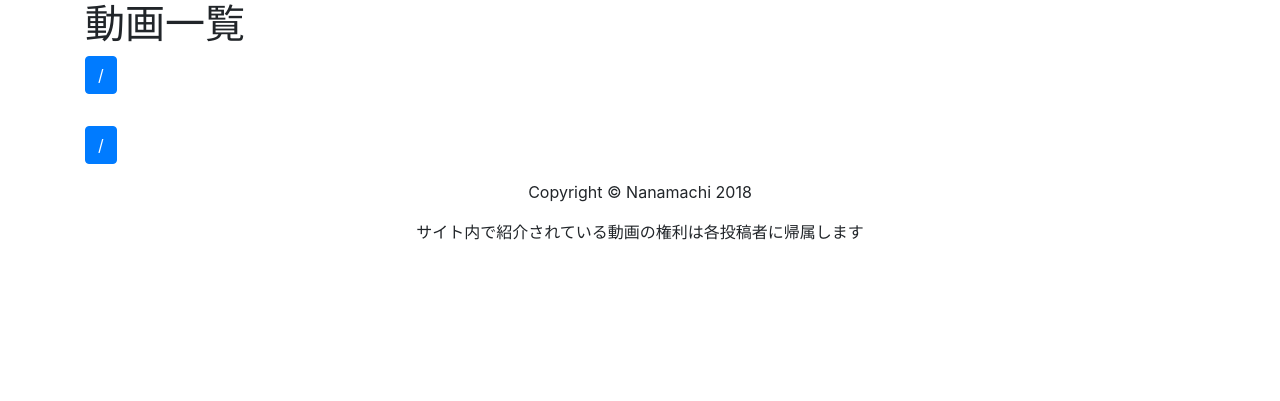
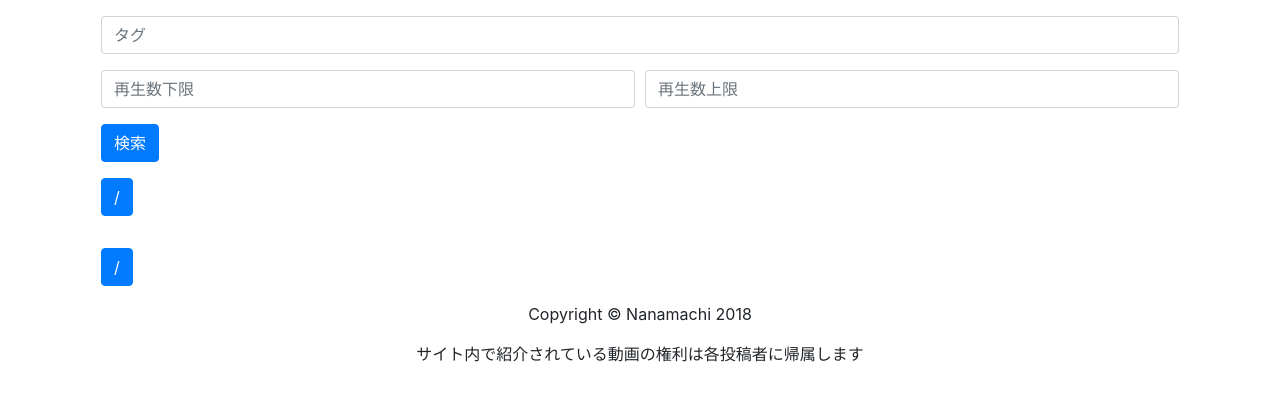
Before and after one commit to UtakoTuneProj/UtakoSite, a Django app: template movie/templates/movie/index.html in a window 1280 px wide. Shown: the part 56-457 px from the top of the page. Run offline with Django 3.2, Linux system fonts and the light colour scheme; the template is opened without the code that fills it, so the values that code supplies are empty; some libraries are stand-ins or nearby versions.

Commit message:
add searchbox

```diff
--- a/UtakoSite/templates/paginator.html
+++ b/UtakoSite/templates/paginator.html
@@ -1,5 +1,6 @@
 {% load page_with_query %}
 
+<div class="m-3">
 <ul class="pagination">
 {% if page.has_previous %}
   <li class="page-item">
@@ -21,3 +22,4 @@
   </li>
 {% endif %}
 </ul>
+</div>
--- /dev/null
+++ b/UtakoSite/templates/searchbox.html
@@ -0,0 +1,16 @@
+<div class="m-3">
+  <form action='/movie/' method='get'>
+    <div class="form-group">
+      <input class="form-control" name="tags" value="{{ tags }}" placeholder="タグ">
+    </div>
+    <div class='form-row'>
+      <div class="form-group col-md-6">
+        <input class="form-control" name="min_view" value="{{ min_view }}" type="number" placeholder="再生数下限">
+      </div>
+      <div class="form-group col-md-6">
+        <input class="form-control" name="max_view" value="{{ max_view }}" type="number" placeholder="再生数上限">
+      </div>
+    </div>
+    <button type="submit" class="btn btn-primary">検索</button>
+  </form>
+</div>
--- a/movie/templates/movie/index.html
+++ b/movie/templates/movie/index.html
@@ -1,7 +1,7 @@
 {% extends "appbase.html" %}
 
 {% block content %}
-  <h1>動画一覧</h1>
+  {% include "searchbox.html" %}
   {% include "paginator.html" %}
 
   <table class="table">
```
